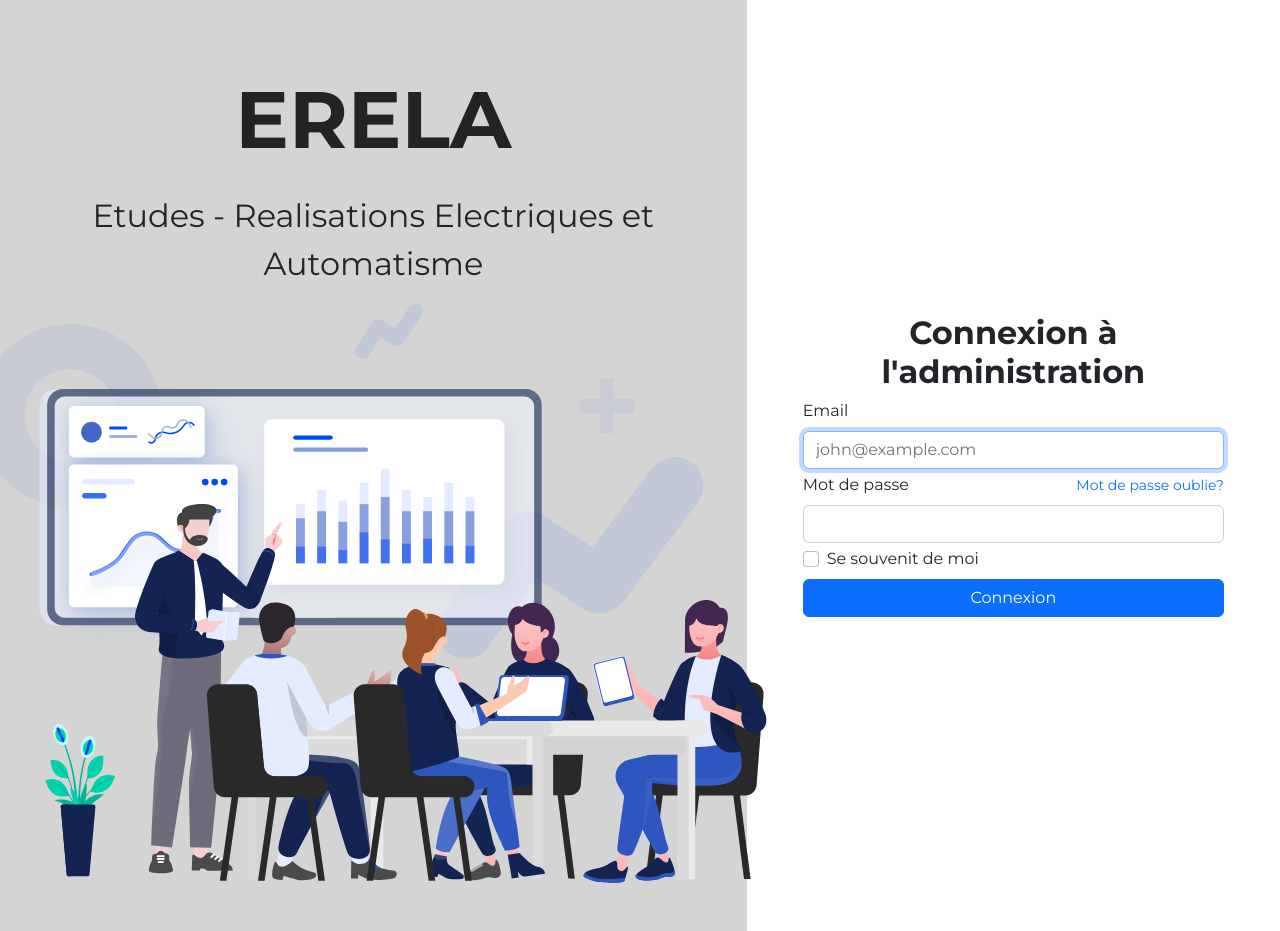
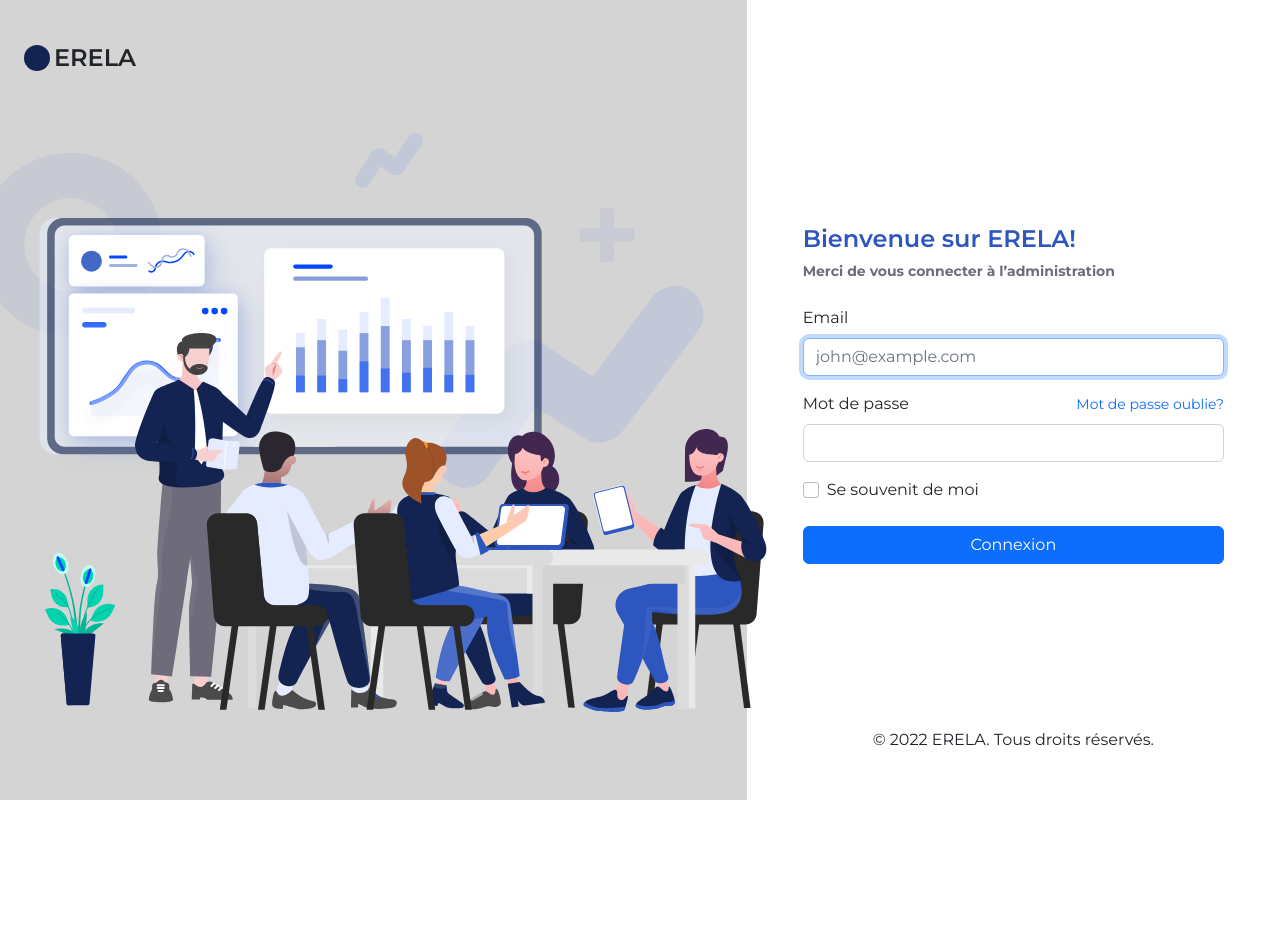
Before and after one commit to Aviad204/erela-login-page, a React (Create React App) app: page / in a window 1280 px wide. After the commit the page ends 800 px from the top, so only its background shows below. Built offline with nearby package versions, Linux system fonts and the light colour scheme.

Commit message:
Finish design login page

```diff
--- a/src/components/LoginPage/LoginPage.jsx
+++ b/src/components/LoginPage/LoginPage.jsx
@@ -7,19 +7,28 @@ import {
 
 import LoginWelcomeCover from "./components/LoginWelcomeCover"
 import LoginInformationForm from "./components/LoginInformationForm"
+import TradeMarkCopyRights from '../TradeMarkCopyRights/TradeMarkCopyRights'
+
 
 const LoginPage = () => {
   return (
     <Row className="h-100 m-0">
-      <Col className="d-none d-lg-flex align-items-center p-5 background-color-for-cover" lg="7" sm="12">
+      <Col className="d-none d-lg-flex align-items-center p-4 background-color-for-cover" lg="7" sm="12">
         <LoginWelcomeCover />
       </Col>
       <Col
-        className="d-flex align-items-center auth-bg px-2 p-lg-5"
+        className="d-flex flex-column justify-content-center align-items-center auth-bg px-2 p-lg-5 h-100"
         lg="5"
         sm="12"
       >
-        <LoginInformationForm />
+        {/* Empty div to align space on top */}
+        <div className='h-25'></div>
+        <div className='w-100 h-50'>
+          <LoginInformationForm />
+        </div>
+        <div className='h-25 w-100 flex-grow-1 d-flex align-items-end justify-content-center'>
+          <TradeMarkCopyRights />
+        </div>
       </Col>
     </Row>
   )
--- a/src/components/LoginPage/components/LoginInformationForm.jsx
+++ b/src/components/LoginPage/components/LoginInformationForm.jsx
@@ -8,17 +8,24 @@ import {
     Button
 } from "reactstrap"
 
+import "../login.css"
+
 function LoginInformationForm() {
     return (
         <Col className="px-xl-2 mx-auto" sm="8" md="6" lg="12">
-            <CardTitle tag="h2" className="fw-bold mb-1">
-                Connexion à l'administration
-            </CardTitle>
+            <div className='d-flex flex-column justify-content-start login-form-title-container'>
+                <CardTitle tag="h1" className="login-form-title mb-2">
+                    Bienvenue sur ERELA!
+                </CardTitle>
+                <CardTitle tag="h2" className="fw-bold mb-3 login-form-subtitle">
+                    Merci de vous connecter à l’administration
+                </CardTitle>
+            </div>
             <Form
                 className="auth-login-form mt-2"
                 onSubmit={(e) => e.preventDefault()}
             >
-                <div className="mb-1">
+                <div className="mb-3">
                     <Label className="form-label d-flex" for="login-email">
                         Email
                     </Label>
@@ -29,8 +36,8 @@ function LoginInformationForm() {
                         autoFocus
                     />
                 </div>
-                <div className="mb-1">
-                    <div className="d-flex justify-content-between">
+                <div className="mb-3">
+                    <div className="d-flex justify-content-between ">
                         <Label className="form-label" for="login-password">
                             Mot de passe
                         </Label>
@@ -44,13 +51,13 @@ function LoginInformationForm() {
                         id="login-password"
                     />
                 </div>
-                <div className="form-check mb-1">
+                <div className="form-check mb-3">
                     <Input type="checkbox" id="remember-me" />
                     <Label className="form-check-label d-flex" for="remember-me">
                         Se souvenit de moi
                     </Label>
                 </div>
-                <Button color="primary" block>
+                <Button className='mt-4' color="primary" block>
                     Connexion
                 </Button>
             </Form>
--- a/src/components/LoginPage/components/LoginWelcomeCover.jsx
+++ b/src/components/LoginPage/components/LoginWelcomeCover.jsx
@@ -1,4 +1,5 @@
 import React from 'react'
+import TopLogo from '../../TopLogo/TopLogo'
 
 import "../login.css"
 
@@ -6,14 +7,12 @@ import "../login.css"
 function LoginWelcomeCover() {
 
     return (
-        <div className="w-100 d-lg-flex align-items-center justify-content-center flex-column">
-            <div className="header-container">
-                <p className="m-2 p-1 main-website-name-title">ERELA</p>
+        <div className="w-100 d-lg-flex align-items-center flex-column h-100 justify-content-around">
+            <div className="header-container w-100 mb-4">
+                <TopLogo />
             </div>
-            <div className="header-container">
-                <p className='fs-2'>Etudes - Realisations Electriques et Automatisme</p>
-            </div>
-            <div className="w-100 image-container d-lg-flex align-items-center justify-content-center">
+
+            <div className="w-100 image-container d-lg-flex align-items-center justify-content-center pb-5">
                 <img src={require('./images/login-v2.svg')} alt='cover login page' />
             </div>
         </div>
--- a/src/components/LoginPage/login.css
+++ b/src/components/LoginPage/login.css
@@ -7,3 +7,25 @@
 .background-color-for-cover {
     background-color: rgba(159, 159, 159, 0.449);
 }
+
+.login-form-title {
+    font-family: 'Montserrat';
+    font-style: normal;
+    font-weight: 600;
+    font-size: 24px;
+    line-height: 29px;
+    color: #2D56BF;
+}
+
+.login-form-title-container {
+    text-align: start;
+}
+
+.login-form-subtitle {
+    font-family: 'Montserrat';
+    font-style: normal;
+    font-weight: 400;
+    font-size: 14px;
+    line-height: 21px;
+    color: #6E6B7B;
+}
--- /dev/null
+++ b/src/components/TopLogo/TopLogo.jsx
@@ -0,0 +1,14 @@
+import React from 'react'
+
+import "./top-logo.css"
+
+function TopLogo() {
+    return (
+        <div className='top-logo-container'>
+            <div className='top-logo-circle'></div>
+            <span className='top-logo-title ps-1'>ERELA</span>
+        </div>
+    )
+}
+
+export default TopLogo
--- /dev/null
+++ b/src/components/TopLogo/top-logo.css
@@ -0,0 +1,18 @@
+.top-logo-circle {
+    width: 26px;
+    height: 26px;
+    border-radius: 50%;
+    background-color: #132453;
+}
+
+.top-logo-title {
+    font-weight: 600;
+    font-size: 24px;
+}
+
+.top-logo-container {
+    display: flex;
+    justify-content: start;
+    align-items: center;
+    width: 100%;
+}
--- /dev/null
+++ b/src/components/TradeMarkCopyRights/TradeMarkCopyRights.jsx
@@ -0,0 +1,9 @@
+import React from 'react'
+
+function TradeMarkCopyRights() {
+    return (
+        <div>© 2022 ERELA. Tous droits réservés.</div>
+    )
+}
+
+export default TradeMarkCopyRights
```
